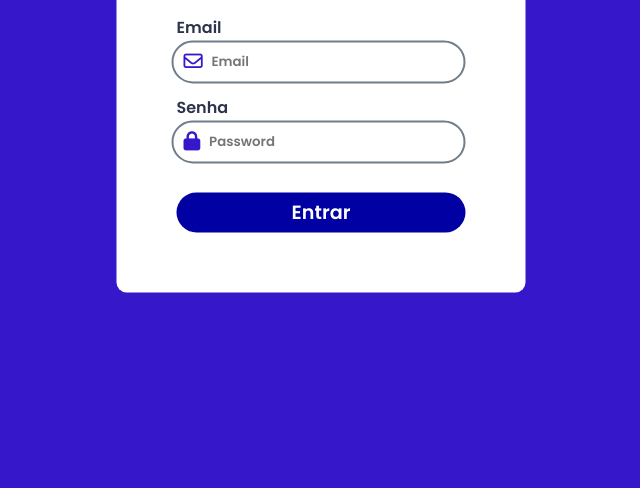
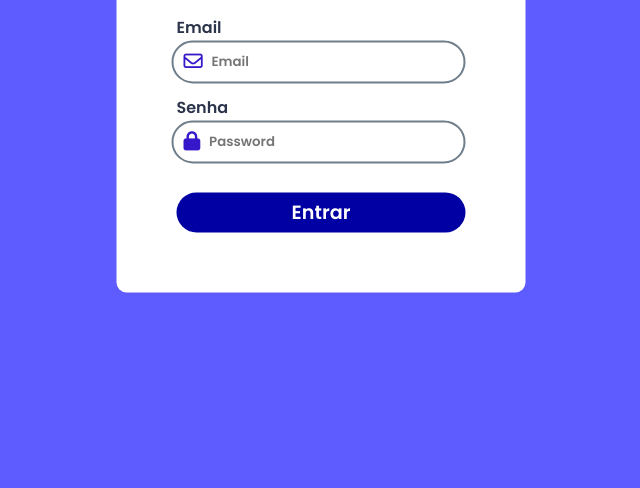
Before and after one commit to fullstack34/userapp-grupo-4, a plain HTML site: page pag-login.html in a window 1280 px wide. Shown: the part 312-800 px from the top of the page, without its empty margins (319-959 px from the left). Drawn offline with Linux system fonts and the light colour scheme.

Commit message:
mudanca de background

```diff
--- a/style-login.css
+++ b/style-login.css
@@ -9,7 +9,7 @@ body{
     width: 100%;
     height: 100vh;
     font-family: 'Poppins', sans-serif;
-    background: #3617CA;
+    background-color:rgba(94, 91, 255, 1);
 }
 
 #form{
```
